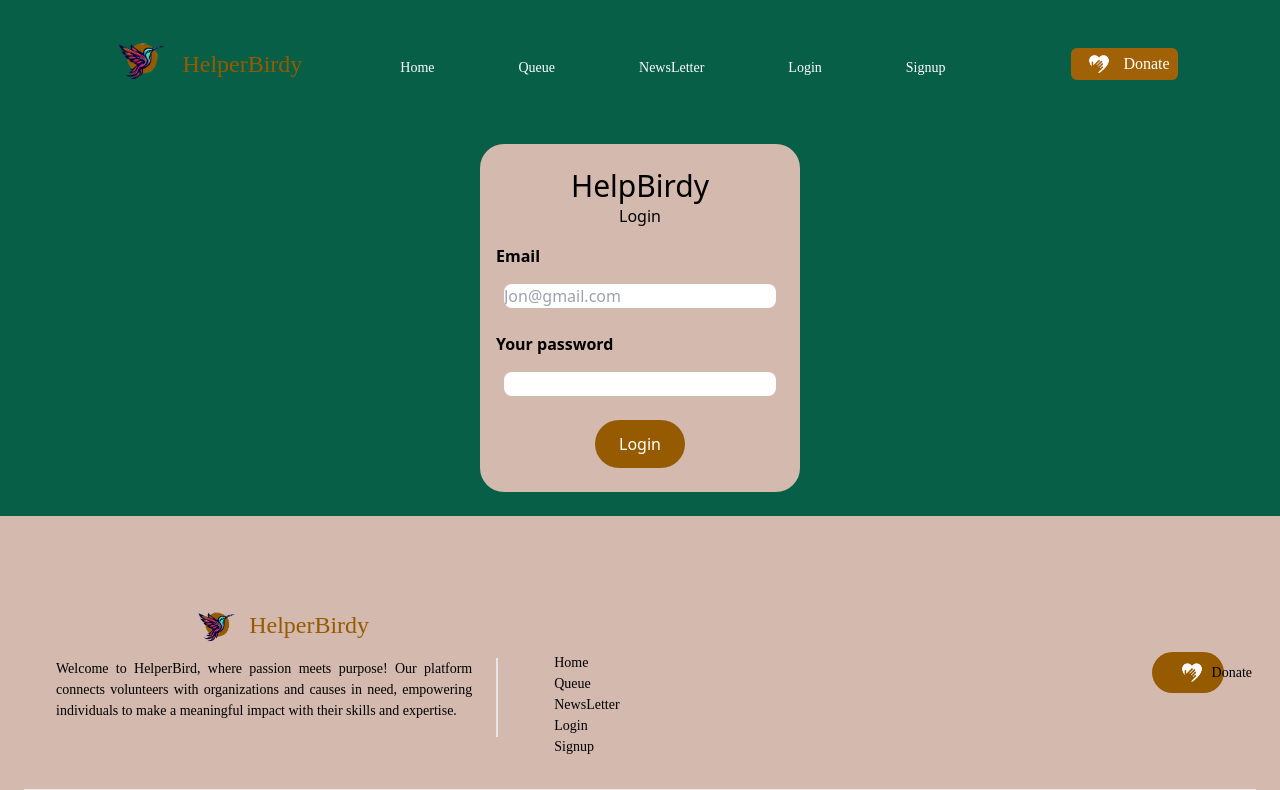
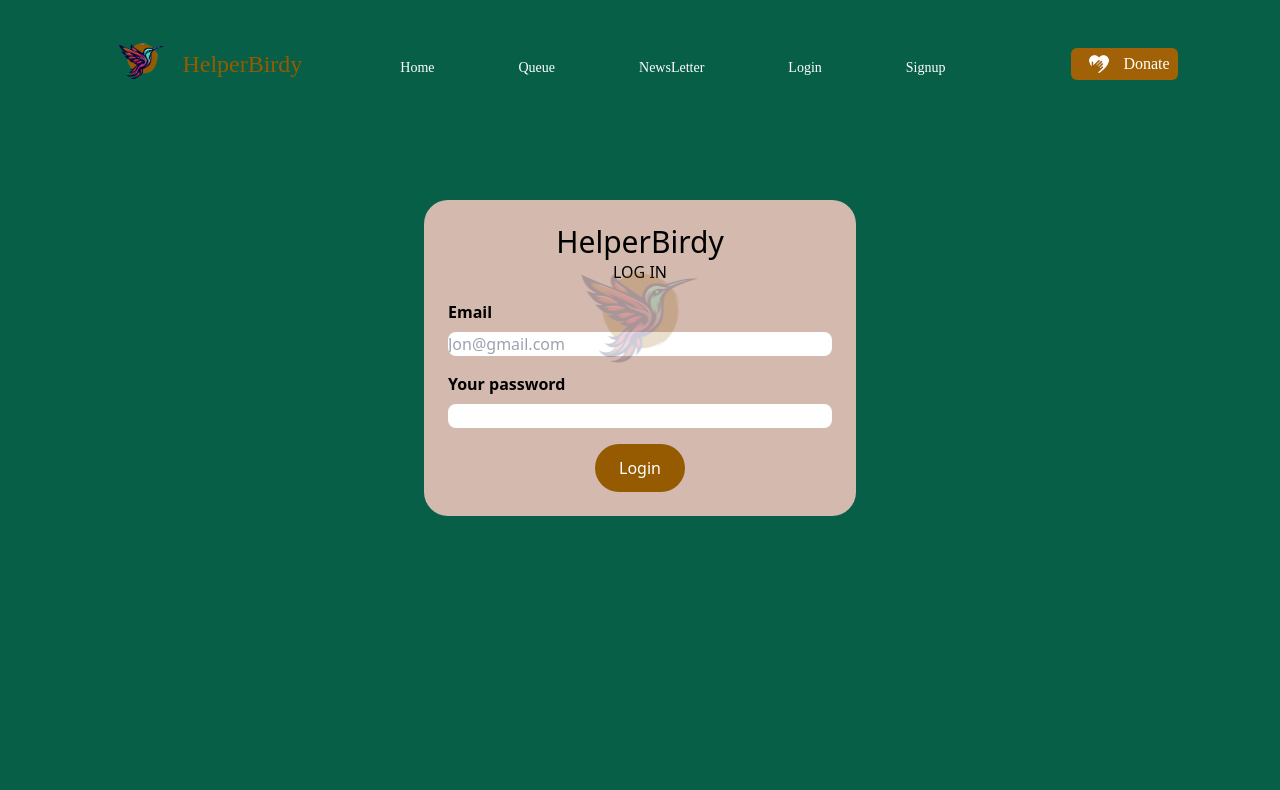
Before and after one commit to H-Asmaa/HelperBirdy, a React (Vite) app in the folder frontend/: page /login in a window 1280 px wide. Shown: the top 790 px of the page. Built offline with nearby package versions, Linux system fonts and the light colour scheme; a web font is replaced by a local one.

Commit message:
"Update Login page with new styling and layout"
This commit updates the Login page with new styling and layout. The Navbar component is added to the top of the page, and the main content is wrapped in a container with a

```diff
--- a/frontend/src/pages/Login.jsx
+++ b/frontend/src/pages/Login.jsx
@@ -5,23 +5,29 @@ import { Button, Label, TextInput } from 'flowbite-react';
 
 const Login = () => {
 	return (
+		<>
 			<div>
 				<Navbar />
-			<main className='bg-emerald-800 p-6'>
-				<div className='flex items-center justify-center'>
-					<form className='flex flex-col items-center justify-center gap-4 signupbg w-80'>
+				<main className='bg-emerald-800 min-h-screen pt-20 '>
+					<div className='lg:flex items-center justify-center '>
+						<div className='form-container'>
+							<form className='flex flex-col items-center justify-center gap-4 signupbg '>
 								<div>
-							<h2 className='text-3xl'>HelpBirdy</h2>
-							<h3 className='text-center'>Login</h3>
+									<h2 className='text-3xl'>HelperBirdy</h2>
+									<h3 className='text-center'>LOG IN</h3>
 								</div>
 								<div>
 									<div className='mb-2 block'>
-								<Label htmlFor='email' className='font-bold' value='Email' />
+										<Label
+											htmlFor='email'
+											className='font-bold'
+											value='Email'
+										/>
 									</div>
 									<TextInput
 										id='email'
 										type='email'
-								className='rounded-lg p-2 w-72'
+										className='rounded-lg w-64 lg:w-96'
 										placeholder='Jon@gmail.com'
 										required
 									/>
@@ -37,7 +43,7 @@ const Login = () => {
 									</div>
 									<TextInput
 										id='password1'
-								className='rounded-lg p-2 w-72'
+										className='rounded-lg w-64 lg:w-96'
 										type='password'
 										required
 									/>
@@ -48,10 +54,15 @@ const Login = () => {
 									</Button>
 								</div>
 							</form>
+							<div className='logo-container'>
+								<img src='../../public/HelperBirdy.png' alt='logo' />
+							</div>
+						</div>
 					</div>
 				</main>
+			</div>
 			<Footer />
-		</div>
+		</>
 	);
 };
 
```
Lines whose indentation alone changed are shown as unchanged.
